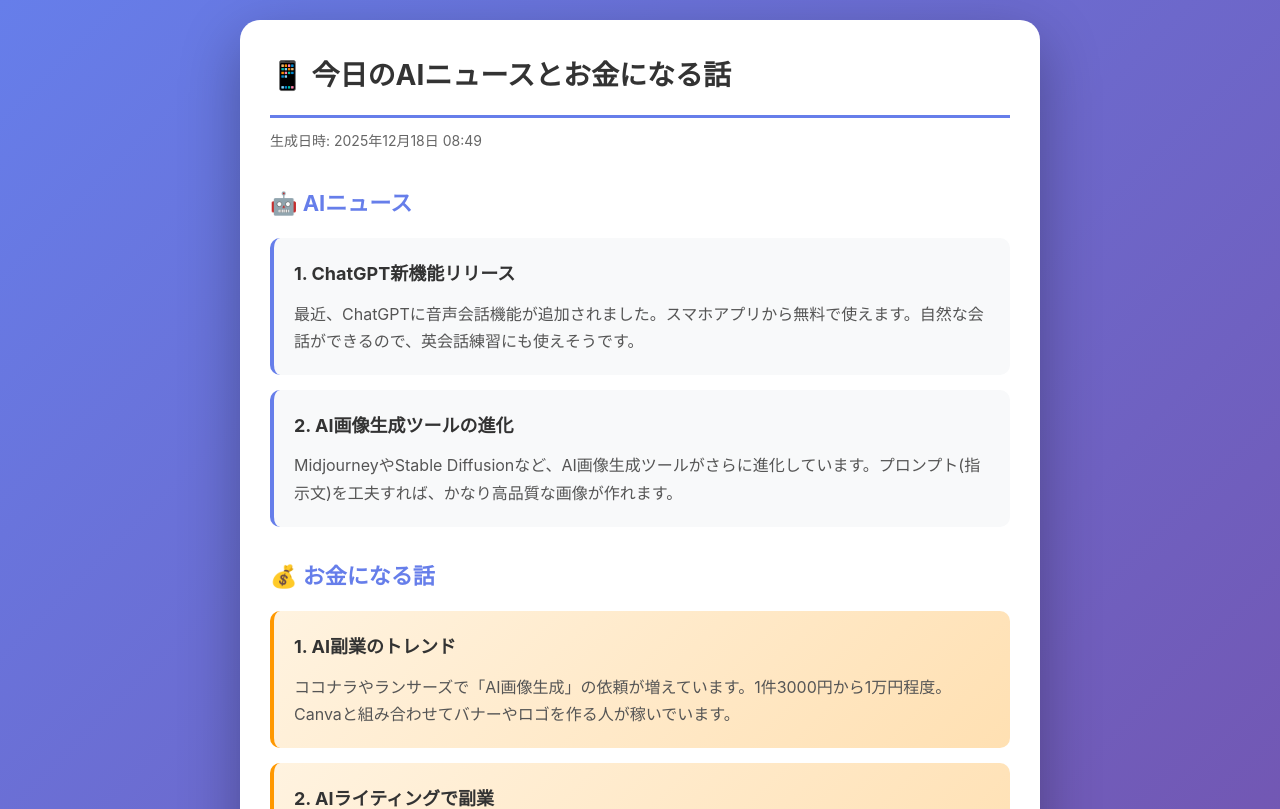
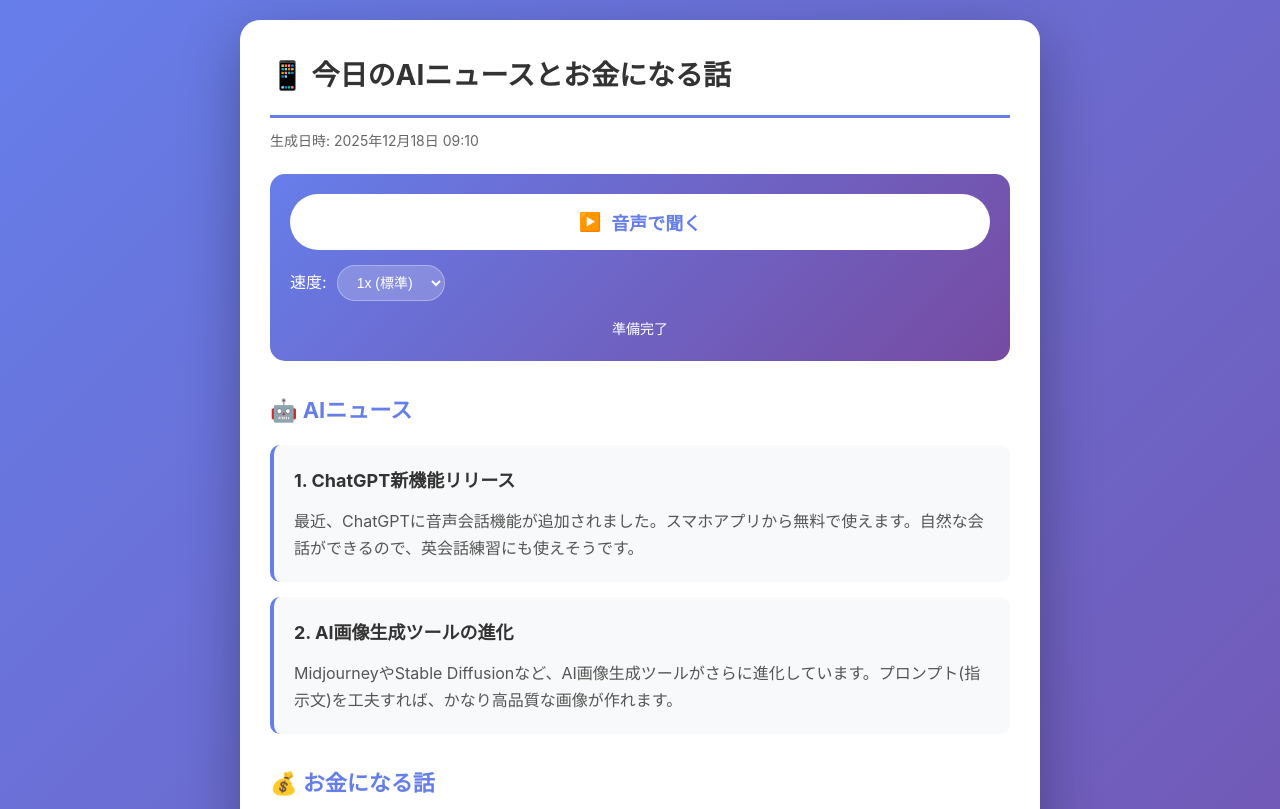
Before and after one commit to neet-23/daily-voice, a plain HTML site: page 2025-12-18/index.html in a window 1280 px wide. Shown: the top 809 px of the page. Drawn offline with Linux system fonts and the light colour scheme.

Commit message:
Update 2025-12-18/index.html

```diff
--- a/2025-12-18/index.html
+++ b/2025-12-18/index.html
@@ -31,7 +31,52 @@ h1 {
 .date {
   color: #666;
   font-size: 14px;
+  margin-bottom: 20px;
+}
+.audio-controls {
+  background: linear-gradient(135deg, #667eea 0%, #764ba2 100%);
+  padding: 20px;
+  border-radius: 15px;
   margin-bottom: 30px;
+  display: flex;
+  flex-direction: column;
+  gap: 15px;
+}
+.play-button {
+  background: white;
+  color: #667eea;
+  border: none;
+  padding: 15px 30px;
+  font-size: 18px;
+  font-weight: bold;
+  border-radius: 50px;
+  cursor: pointer;
+  transition: all 0.3s;
+  display: flex;
+  align-items: center;
+  justify-content: center;
+  gap: 10px;
+}
+.play-button:hover {
+  transform: scale(1.05);
+  box-shadow: 0 5px 15px rgba(0,0,0,0.3);
+}
+.play-button:active {
+  transform: scale(0.95);
+}
+.controls {
+  display: flex;
+  gap: 10px;
+  align-items: center;
+  color: white;
+}
+.speed-control {
+  background: rgba(255,255,255,0.2);
+  border: 1px solid rgba(255,255,255,0.3);
+  color: white;
+  padding: 8px 15px;
+  border-radius: 20px;
+  font-size: 14px;
 }
 h2 {
   color: #667eea;
@@ -77,18 +122,43 @@ h2 {
   color: #999;
   font-size: 14px;
 }
+.status {
+  color: white;
+  font-size: 14px;
+  text-align: center;
+}
 @media (max-width: 600px) {
   .container { padding: 20px; }
   h1 { font-size: 24px; }
   h2 { font-size: 20px; }
+  .play-button { font-size: 16px; padding: 12px 25px; }
 }
 </style>
 </head>
 <body>
 <div class="container">
 <h1>📱 今日のAIニュースとお金になる話</h1>
-<div class="date">生成日時: 2025年12月18日 08:49</div>
+<div class="date">生成日時: 2025年12月18日 09:10</div>
 
+<div class="audio-controls">
+  <button class="play-button" id="playBtn" onclick="toggleSpeech()">
+    <span id="playIcon">▶️</span>
+    <span id="playText">音声で聞く</span>
+  </button>
+  <div class="controls">
+    <label for="speed">速度:</label>
+    <select id="speed" class="speed-control" onchange="changeSpeed()">
+      <option value="0.75">0.75x</option>
+      <option value="1" selected>1x (標準)</option>
+      <option value="1.25">1.25x</option>
+      <option value="1.5">1.5x</option>
+      <option value="2">2x</option>
+    </select>
+  </div>
+  <div class="status" id="status">準備完了</div>
+</div>
+
+<div id="content">
 <h2>🤖 AIニュース</h2>
 
 <div class="news-item">
@@ -129,10 +199,75 @@ h2 {
 <h3>Perplexity AI</h3>
 <p>無料で使える検索特化AI。情報収集が速くて便利です</p>
 </div>
+</div>
 
 <div class="footer">
 Powered by Google Apps Script + GitHub Pages
 </div>
 </div>
+
+<script>
+let synth = window.speechSynthesis;
+let utterance = null;
+let isPlaying = false;
+
+function getTextContent() {
+  const content = document.getElementById('content');
+  return content.innerText;
+}
+
+function toggleSpeech() {
+  if (isPlaying) {
+    synth.cancel();
+    isPlaying = false;
+    updateButton(false);
+    document.getElementById('status').textContent = '停止しました';
+  } else {
+    const text = getTextContent();
+    utterance = new SpeechSynthesisUtterance(text);
+    utterance.lang = 'ja-JP';
+    utterance.rate = parseFloat(document.getElementById('speed').value);
+
+    utterance.onstart = () => {
+      isPlaying = true;
+      updateButton(true);
+      document.getElementById('status').textContent = '再生中...';
+    };
+
+    utterance.onend = () => {
+      isPlaying = false;
+      updateButton(false);
+      document.getElementById('status').textContent = '再生完了';
+    };
+
+    utterance.onerror = (e) => {
+      isPlaying = false;
+      updateButton(false);
+      document.getElementById('status').textContent = 'エラー: ' + e.error;
+    };
+
+    synth.speak(utterance);
+  }
+}
+
+function changeSpeed() {
+  if (isPlaying) {
+    synth.cancel();
+    toggleSpeech();
+  }
+}
+
+function updateButton(playing) {
+  const icon = document.getElementById('playIcon');
+  const text = document.getElementById('playText');
+  if (playing) {
+    icon.textContent = '⏸️';
+    text.textContent = '停止';
+  } else {
+    icon.textContent = '▶️';
+    text.textContent = '音声で聞く';
+  }
+}
+</script>
 </body>
 </html>
```
